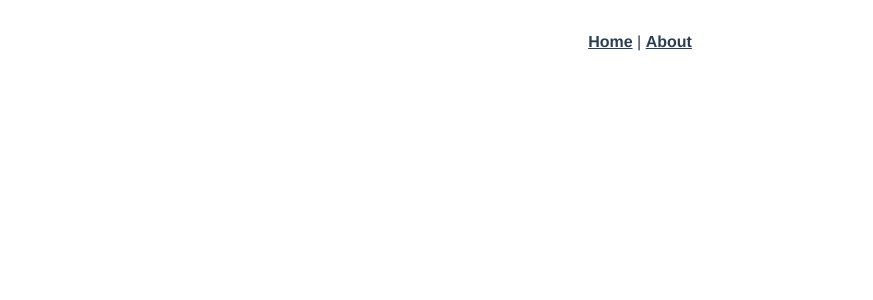
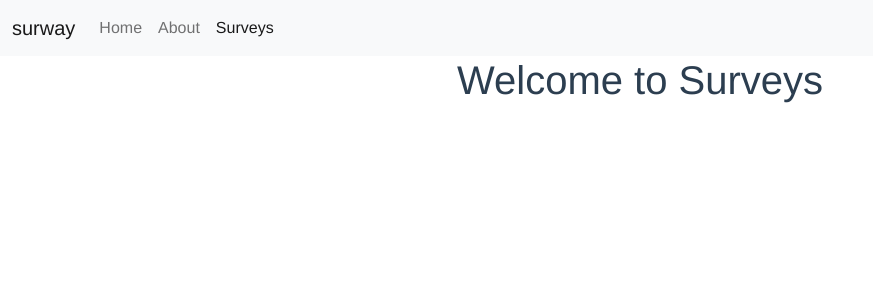
Before and after one commit to martlemoree/surway-frontend, a Vue app: page /surveys in a window 1280 px wide. Before the commit this address had no page. Shown: the top 300 px of the page, without its empty margins (0-873 px from the left). Built offline with nearby package versions, Linux system fonts and the light colour scheme.

Commit message:
Navigation Bar

```diff
--- a/src/App.vue
+++ b/src/App.vue
@@ -1,10 +1,17 @@
 <template>
-  <div id="nav">
-    <router-link to="/">Home</router-link> |
-    <router-link to="/about">About</router-link>
-  </div>
+  <navbar></navbar>
   <router-view/>
 </template>
+
+<script>
+// eslint-disable-next-line import/extensions
+import Navbar from '@/components/Navbar';
+
+export default {
+  name: 'App',
+  components: { Navbar },
+};
+</script>
 
 <style>
 #app {
--- /dev/null
+++ b/src/components/Navbar.vue
@@ -0,0 +1,28 @@
+/* eslint-disable */
+<template>
+  <nav class="navbar navbar-expand-lg navbar-light bg-light">
+    <div class="container-fluid">
+      <a class="navbar-brand" href="#">surway</a>
+      <button class="navbar-toggler" type="button" data-bs-toggle="collapse" data-bs-target="#navbarNavAltMarkup" aria-controls="navbarNavAltMarkup" aria-expanded="false" aria-label="Toggle navigation">
+        <span class="navbar-toggler-icon"></span>
+      </button>
+      <div class="collapse navbar-collapse" id="navbarNavAltMarkup">
+        <div class="navbar-nav">
+          <router-link class="nav-link" to="/">Home</router-link>
+          <router-link class="nav-link" to="/about">About</router-link>
+          <router-link class="nav-link" to="/surveys">Surveys</router-link>
+        </div>
+      </div>
+    </div>
+  </nav>
+</template>
+
+<script>
+export default {
+  name: 'Navbar',
+};
+</script>
+
+<style scoped>
+
+</style>
--- a/src/router/index.js
+++ b/src/router/index.js
@@ -1,5 +1,7 @@
 import { createRouter, createWebHistory } from 'vue-router';
 import Home from '../views/Home.vue';
+import About from '../views/About.vue';
+import Surveys from '../views/Surveys.vue';
 
 const routes = [
   {
@@ -10,15 +12,18 @@ const routes = [
   {
     path: '/about',
     name: 'About',
-    // route level code-splitting
-    // this generates a separate chunk (about.[hash].js) for this route
-    // which is lazy-loaded when the route is visited.
-    component: () => import(/* webpackChunkName: "about" */ '../views/About.vue'),
+    component: About,
+  },
+  {
+    path: '/surveys',
+    name: 'Surveys',
+    component: Surveys,
   },
 ];
 
 const router = createRouter({
   history: createWebHistory(process.env.BASE_URL),
+  linkActiveClass: 'active',
   routes,
 });
 
--- /dev/null
+++ b/src/views/Surveys.vue
@@ -0,0 +1,13 @@
+<template>
+  <h1>Welcome to Surveys</h1>
+</template>
+
+<script>
+export default {
+  name: 'Surveys',
+};
+</script>
+
+<style scoped>
+
+</style>
```
